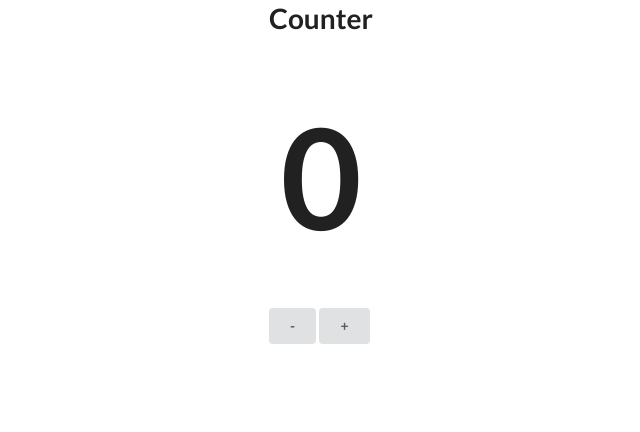
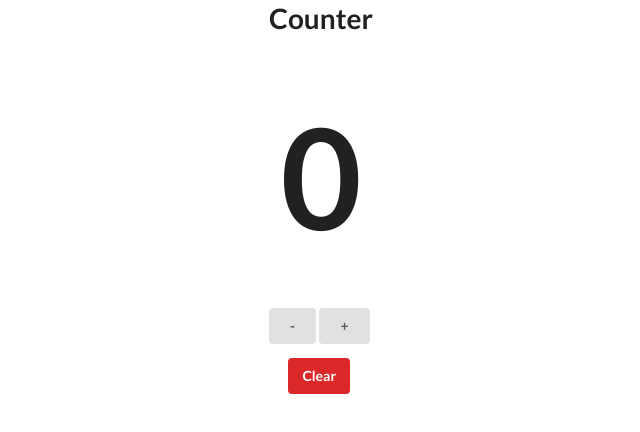
Before and after one commit to leon-luna-ray/counter, a React (Create React App) app: page / in a window 1280 px wide. Shown: the top 432 px of the page, without its empty margins (319-959 px from the left). Built offline with nearby package versions, Linux system fonts and the light colour scheme; the HTML template or start-up script is replaced by a standard one.

Commit message:
add clear button

```diff
--- a/src/App.js
+++ b/src/App.js
@@ -10,6 +10,9 @@ const App = () => {
   };
   const subtract = () => {
     setCount(count - 1);
+  };
+  const clear = () => {
+    setCount(0);
   };
 
   return (
@@ -24,6 +27,9 @@ const App = () => {
           +
         </button>
       </div>
+      <button className='ui button red' onClick={clear}>
+        Clear
+      </button>
     </main>
   );
 };
```
